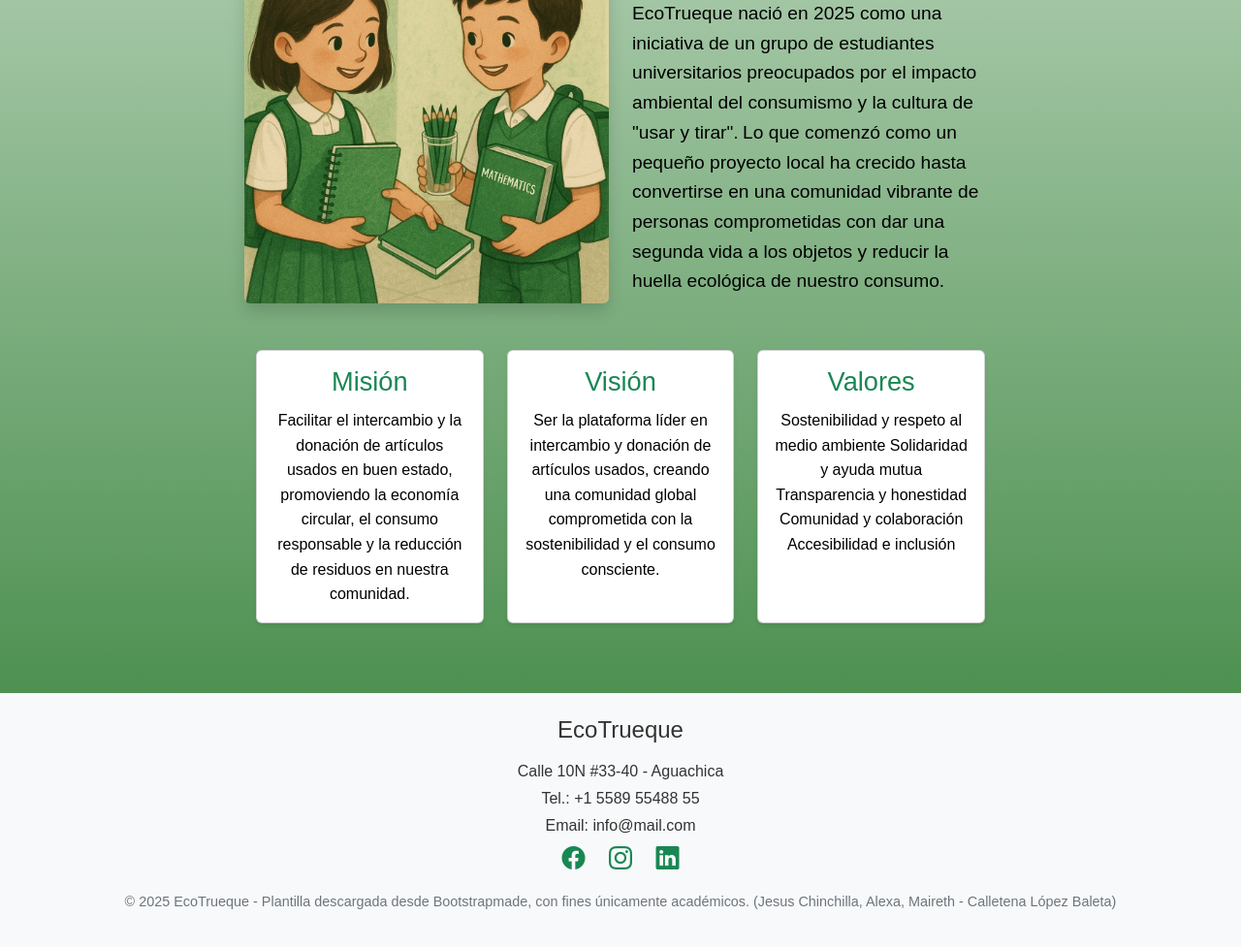
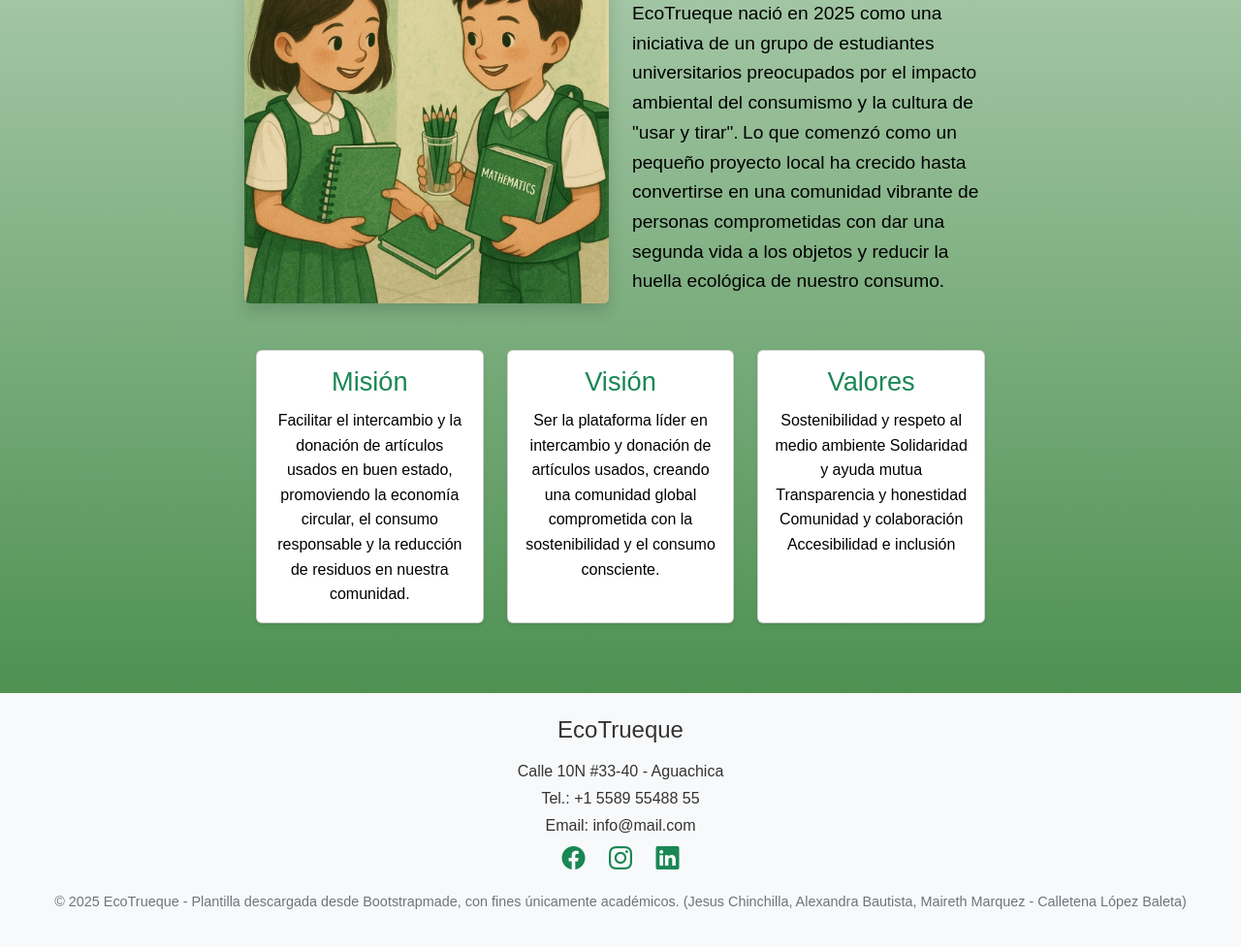
Before and after one commit to bautistaalexandra/proyectoaulaAlexa, a plain HTML site: page about.html in a window 1280 px wide. Shown: the part 781-1758 px from the top of the page at 97% size. Drawn offline with nearby package versions, Linux system fonts and the light colour scheme.

Commit message:
yayayyayay

```diff
--- a/about.html
+++ b/about.html
@@ -166,7 +166,7 @@
     </div>
     <div class="copyright">
       <p>© 2025 EcoTrueque - Plantilla descargada desde Bootstrapmade, con fines únicamente académicos. (Jesus
-        Chinchilla, Alexa, Maireth - Calletena López Baleta)</p>
+        Chinchilla, Alexandra Bautista, Maireth Marquez - Calletena López Baleta)</p>
     </div>
   </footer>
 
```
Also changed, not shown: categorias-estudiantil.html (+1 -1 lines), categorias-todas.html (+1 -1 lines), contact.html (+1 -1 lines), membresia.html (+1 -1 lines), publicar.html (+1 -1 lines).
